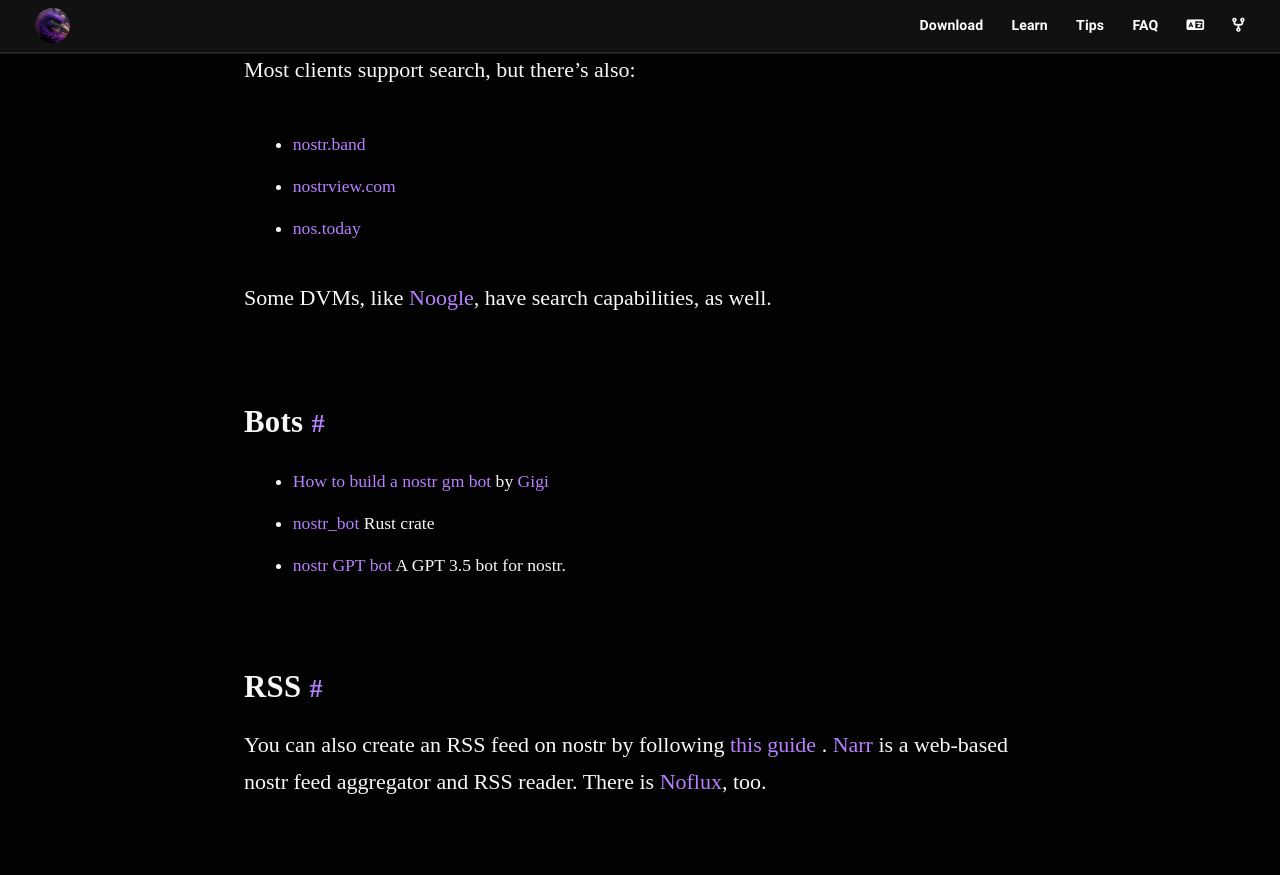
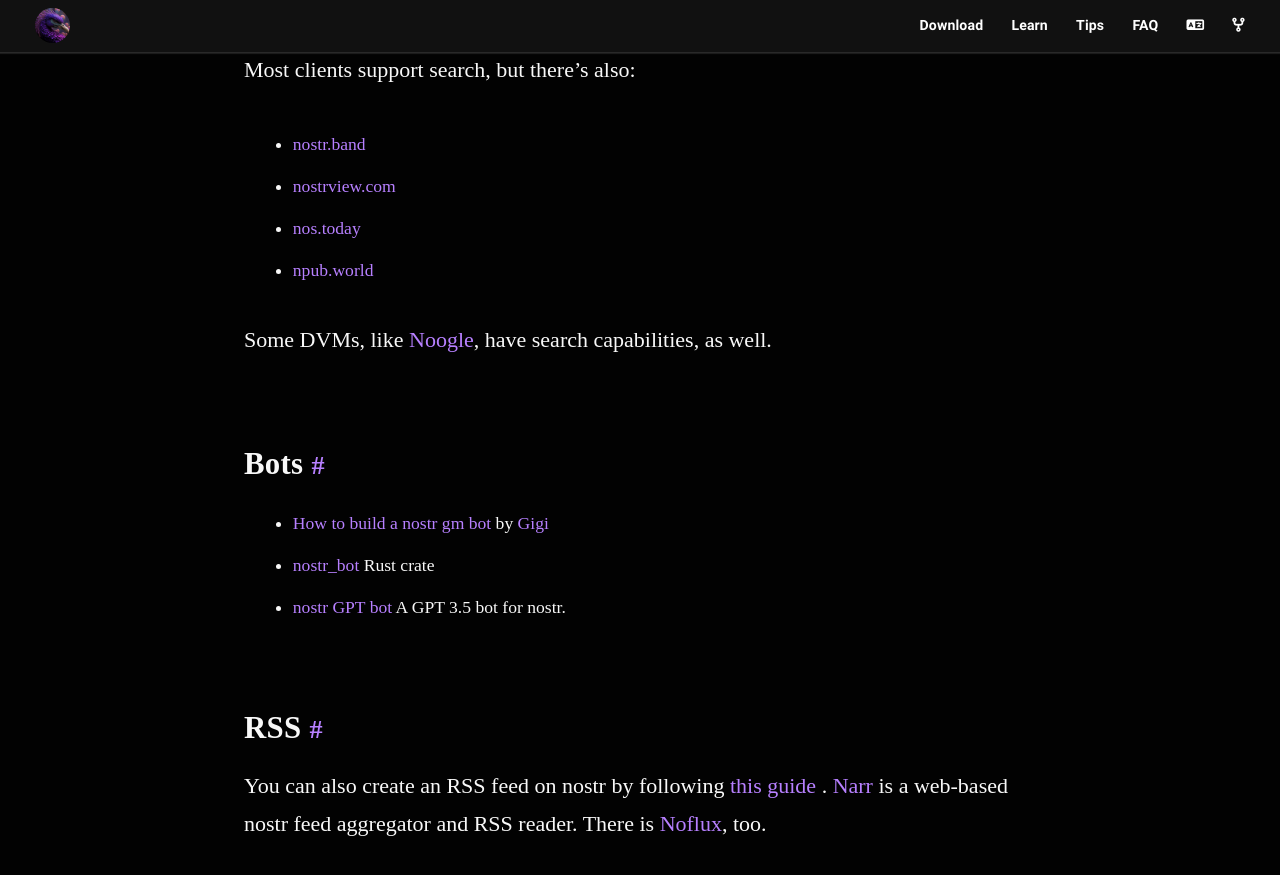
Before and after one commit to nostr-resources/nostr-resources.github.io, a Jekyll site: the page built from index.md, in a window 1280 px wide and 900 px high, scrolled down 15744 px. Shown: the top 875 px of the window. Built offline with Jekyll 4.4.1, drawn with Linux system fonts in a browser that asks for light colours; some web fonts are replaced.

Commit message:
feat: add npub.world to search section

```diff
--- a/index.md
+++ b/index.md
@@ -446,6 +446,7 @@ Most clients support search, but there's also:
 - [nostr.band](https://nostr.band/)
 - [nostrview.com](https://nostrview.com)
 - [nos.today](https://nos.today)
+- [npub.world](https://npub.world/)
 
 Some DVMs, like [Noogle](https://noogle.lol/), have search capabilities, as well.
 
```
